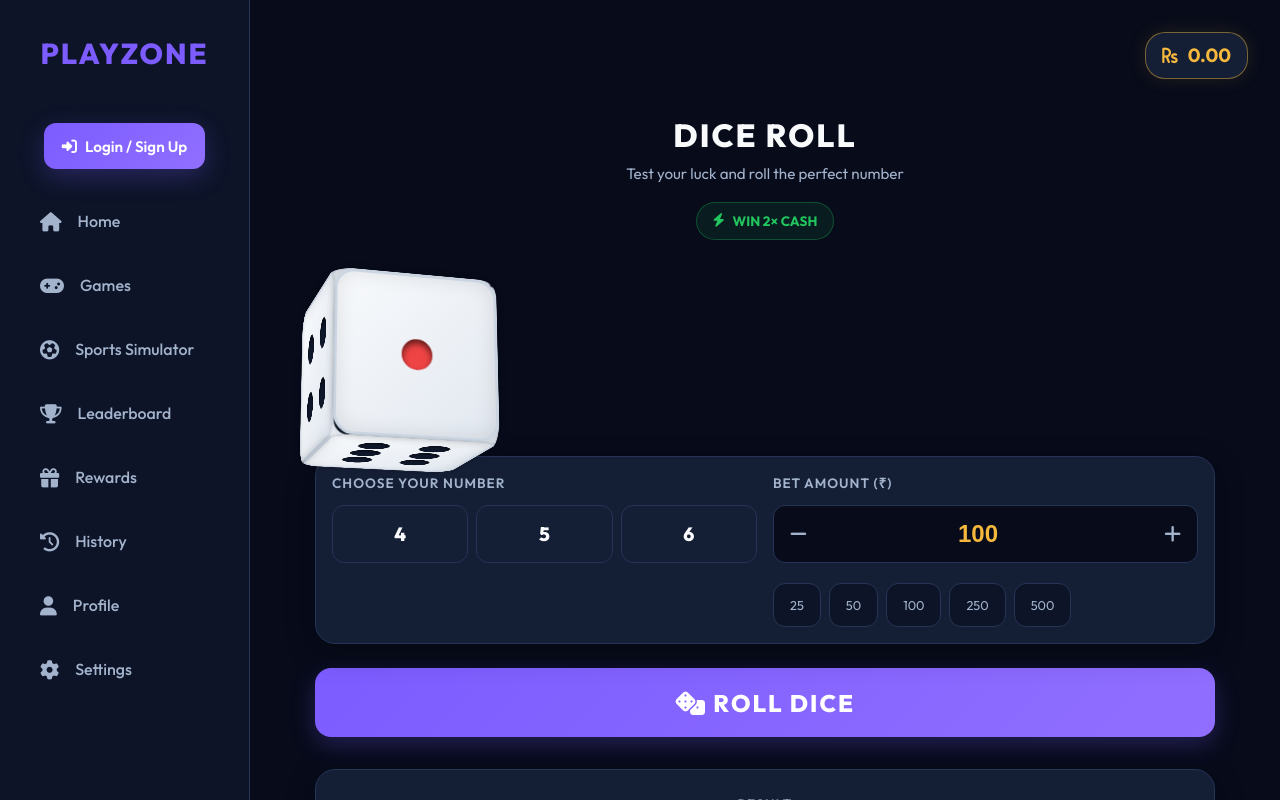
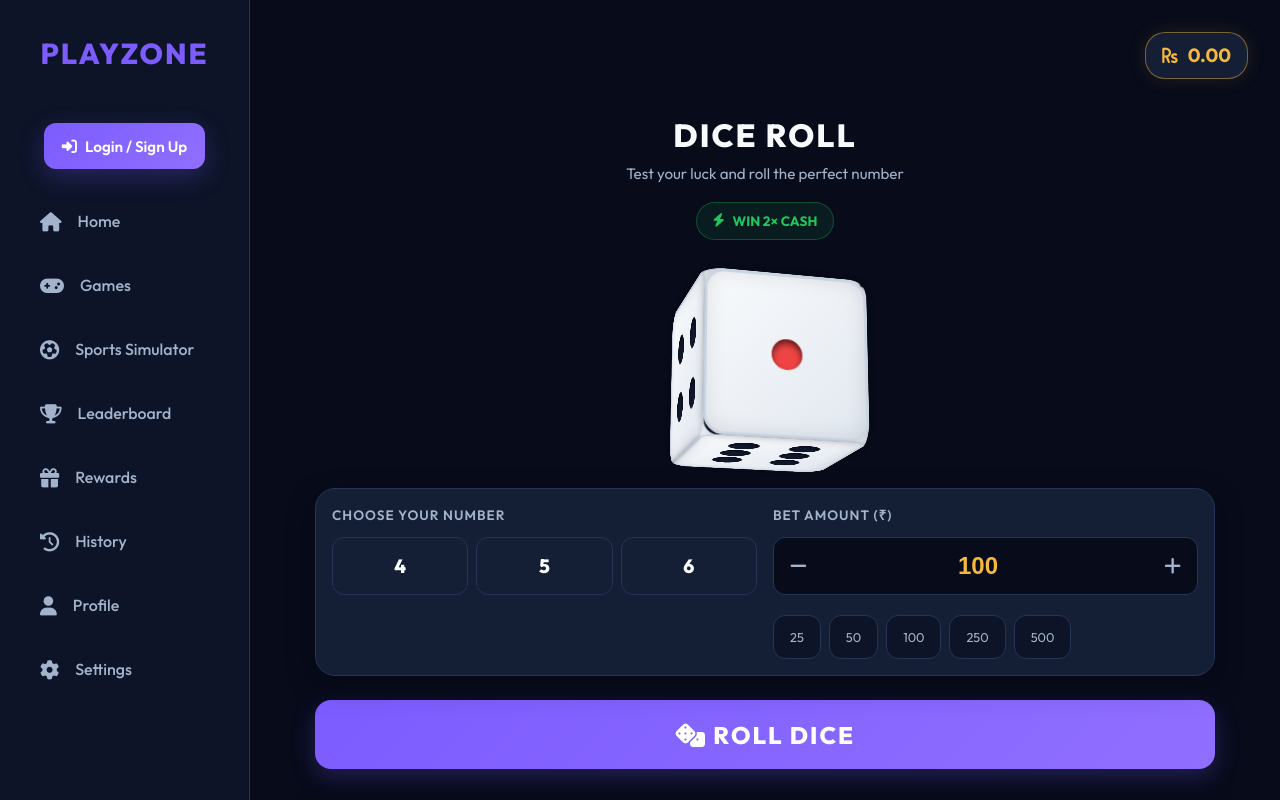
Before and after one commit to mani8979/manibetting, a React (Vite) app: page /dice in a window 1280 px wide. Shown: the top 800 px of the page. Built offline with nearby package versions, Linux system fonts and the light colour scheme.

Commit message:
Fix dice alignment

```diff
--- a/src/assets/css/dice.css
+++ b/src/assets/css/dice.css
@@ -5,6 +5,7 @@
   perspective: 1200px;
   z-index: 1;
   position: relative;
+  margin: 0 auto 2rem;
 }
 .dice-3d {
   width: 100%;
```
